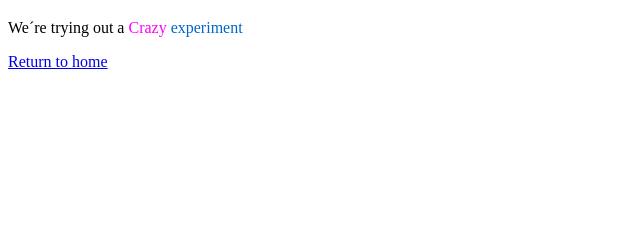
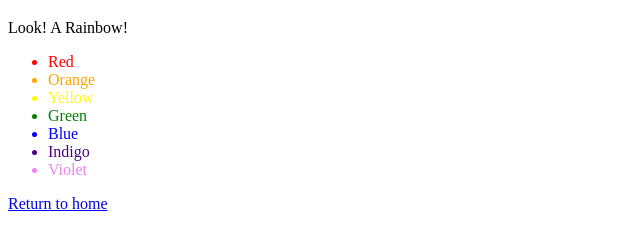
Before and after one commit to Greko87/my-git-repo, a plain HTML site: page crazy.html in a window 1280 px wide. Shown: the part 87-334 px from the top of the page, without its empty margins (0-640 px from the left). Drawn offline with Linux system fonts and the light colour scheme.

Commit message:
Add a rainbow to crazy.html

```diff
--- a/crazy.html
+++ b/crazy.html
@@ -6,8 +6,18 @@
 </head>
 <body>
     <h1>A Crazy Experiment</h1>
-    <p>We´re trying out a <span style="color:#F0F">Crazy</span>
-    <span style="color:#06c">experiment</span></p>
+    <p>Look! A Rainbow!</p>
+    <ul>
+        <li style="color: red">Red </li>
+        <li style="color: orange">Orange</li>
+        <li style="color: yellow">Yellow</li>
+        <li style="color: green">Green</li>
+        <li style="color: blue">Blue</li>
+        <li style="color: indigo">Indigo</li>
+        <li style="color: violet">Violet</li>
+
+    </ul>
+
     <p><a href="index.html">Return to home</a></p>
 </body>
 </html>
```
